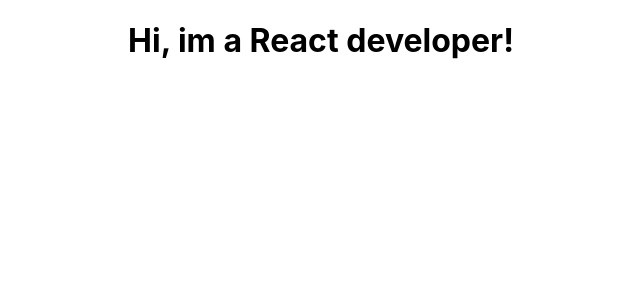
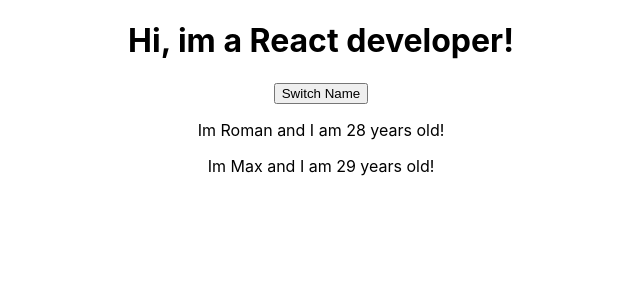
Before and after one commit to romangrubic/react-project, a React (Create React App) app: page / in a window 1280 px wide. Shown: the top 300 px of the page, without its empty margins (319-959 px from the left). Built offline with nearby package versions, Linux system fonts and the light colour scheme.

Commit message:
Added switchNameHandler to App.js

```diff
--- a/src/App.js
+++ b/src/App.js
@@ -1,13 +1,36 @@
-import React from 'react';
-import logo from './logo.svg';
+import React, { Component } from 'react';
 import './App.css';
+import Person from './Person/Person';
 
-function App() {
-  return (
-    <div className="App">
-      <h1>Hi, im a React developer!</h1>
-    </div>
-  );
+
+class App extends Component {
+    state = {
+        persons: [
+            { name: "Roman", age: 28},
+            { name: "Max", age: 29}
+        ],
+        otherState: "some other value"
+    }
+
+    switchNameHandler = () => {
+        // console.log('dd');
+        // dont do this this.state.persons[0].name = "Maximillian";
+        this.setState({
+            persons: [
+            { name: "Roman Grubic", age: 28},
+            { name: "Maximillian", age: 29}
+        ] })
+    }
+
+    render() {
+        return (
+            <div className="App">
+            <h1>Hi, im a React developer!</h1>
+            <button onClick={this.switchNameHandler}>Switch Name</button>
+            <Person name={this.state.persons[0].name} age={this.state.persons[0].age}/>
+            <Person name={this.state.persons[1].name} age={this.state.persons[1].age}/>
+            </div>
+        );
+    }
 }
-
 export default App;
--- /dev/null
+++ b/src/Person/Person.js
@@ -0,0 +1,12 @@
+import React from 'react';
+
+const person = (props) => {
+    return (
+        <div>
+            <p>Im {props.name} and I am {props.age} years old!</p>
+            <p>{props.children}</p>
+        </div>
+    )
+};
+
+export default person;
```
